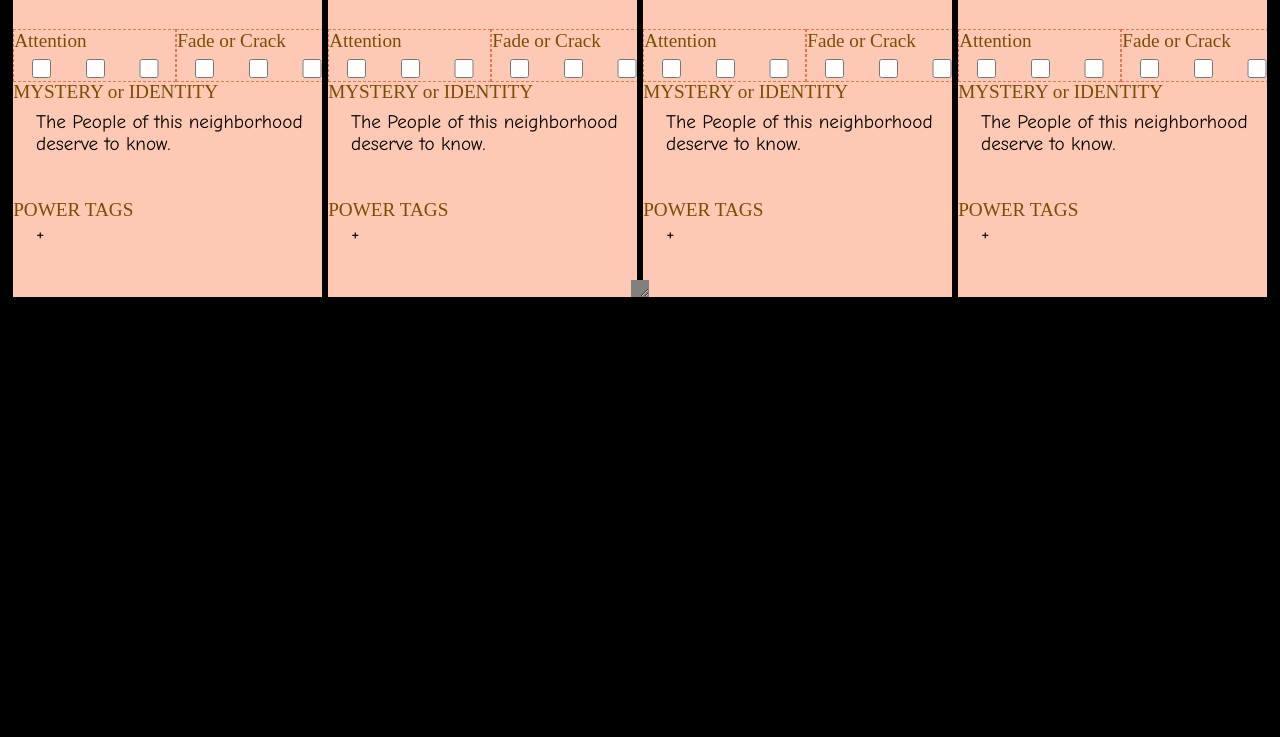
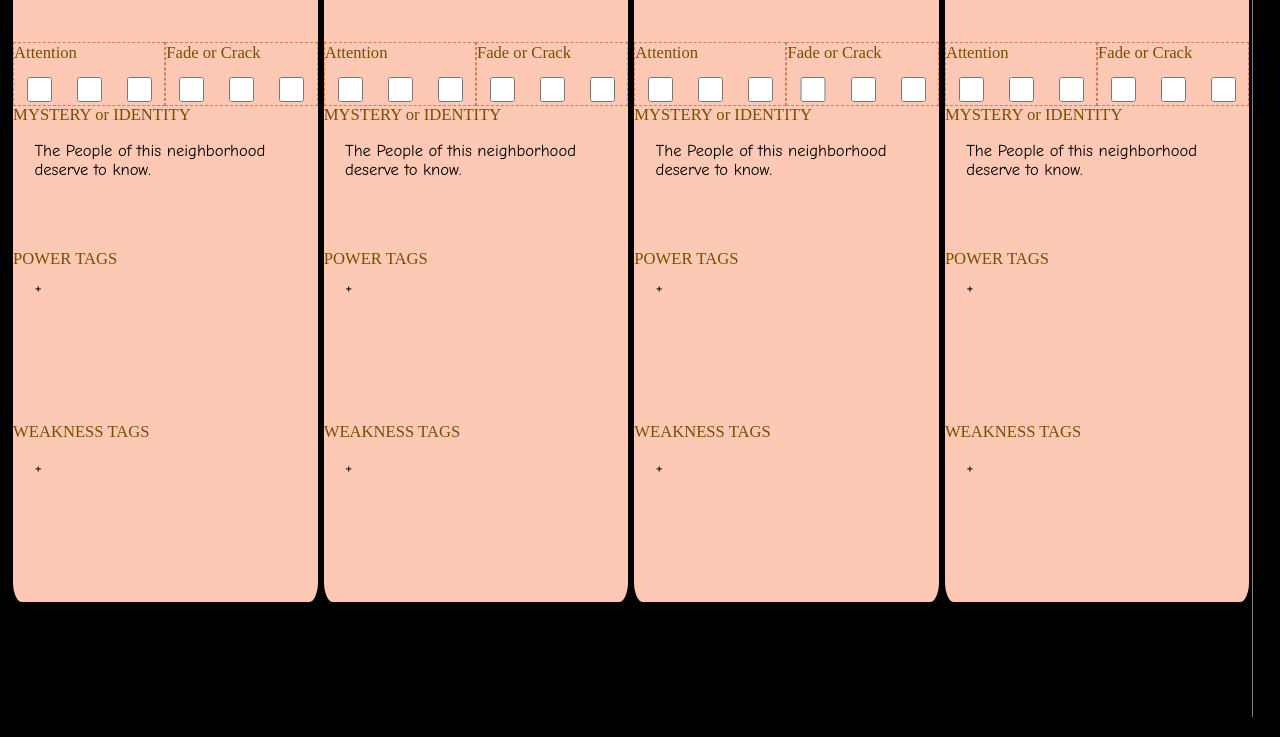
Before and after one commit to AP0me/CityOfMist, a plain HTML site: page themes.html in a window 1280 px wide. Shown: the part 73-810 px from the top of the page. Drawn offline with Linux system fonts and the light colour scheme.

Commit message:
Fixed overflow in chrome.

```diff
--- a/themes.css
+++ b/themes.css
@@ -1,5 +1,5 @@
 *{
-  font-size: 1.5vw;
+  font-size: 1.3vw;
 }
 html{
   width: 100vw;
@@ -14,7 +14,7 @@ body{
 }
 .root{
   display: grid;
-  grid-template-columns: auto;
+  grid-template-columns: auto auto;
   grid-template-rows: auto auto;
   width: calc(100% - 20px);
   height: calc(100% - 20px);
@@ -25,26 +25,19 @@ body{
   display: grid;
   overflow: auto;
   max-height: 90vh;
-  height: 45vh;
   grid-row-start: 1;
   grid-column-start: 1;
 }
 .resizebar{
   position: relative;
-  display: flex;
-  align-items: flex-end;
-  max-height: 90vh;
-  height: 45vh;
-  resize: vertical;
-  overflow: auto;
-  left: calc((100% - 17.617px)/2);
+  height: 100%;
   width: 17.617px;
-  grid-row-start: 1;
-  grid-column-start: 1;
+  overflow-y: auto;
+  grid-row: span 2;
 }
 .resizebar-inground{
-  width: 100%;
-  height: 17px;
+  width: 1px;
+  height: 1000%;
   background-color: gray;
 }
 .tagQuestionContainer{
@@ -66,7 +59,7 @@ body{
 }
 @media(max-aspect-ratio: 7/5) {
   *{
-    font-size: 3vw;
+    font-size: 2vw;
   }
   .table{
     display: grid;
@@ -114,6 +107,20 @@ body{
     max-height: 90vh;
     overflow: auto;
   }
+  .resizebar{
+    position: relative;
+    height: 100%;
+    width: 17.617px;
+    overflow-y: auto;
+    grid-row: span 2;
+  }
+  .resizebar::-webkit-scrollbar{
+    display: none;
+  }
+  .resizebar-inground{
+    width: 1px;
+    height: 1000%;
+  }
 }
 .theme{
   display: grid;
@@ -128,7 +135,7 @@ body{
   color: rgba(0, 0, 0, 0.837);
   background-color: rgb(208, 102, 208)
 }
-.mythos>.Mystery>.MysteryHeader, .logos>.Type>.TypeHeader{
+.mythos>.Mystery>.MysteryHeader{
   color: rgba(0, 0, 0, 0.837);
 }
 .TypeHeader{
@@ -159,7 +166,7 @@ body{
   outline: rgba(185, 49, 0, 0.514) dashed 1px;
 }
 .mythos>.checkAttentionFade>.Attention{
-  outline: rgb(135, 68, 135) dashed 1px;
+  outline: rgba(135, 68, 135, 1) dashed 1px;
 }
 .AttentionCheckContainer{
   display: grid;
--- a/themes.html
+++ b/themes.html
@@ -5,9 +5,9 @@
   <meta name="viewport" content="width=device-width">
   <link rel="stylesheet" type="text/css" href="themes.css" />
   </head>
-<body onmouseup="resizeTable()">
+<body>
   <div class="root">
-    <div class="resizeme">
+    <div class="resizeme" style="height: 100%;">
       <div class="table">
         <div id="theme1" class="theme logos">
           <div id="1" class="Type">
@@ -171,7 +171,7 @@
         </div>
       </div>
     </div>
-    <div class="resizebar" onmouseenter="resizeTable()"><div class="resizebar-inground"></div></div>
+    <div class="resizebar" onscroll="resizeTable(this)"><div class="resizebar-inground"></div></div>
     <div class="tagQuestionContainer">
       <div class="tagQuestionContainer1" id="id1">
         <div class="PowerQuestions"></div>
@@ -190,8 +190,6 @@
         <div class="WeaknessQuestions"></div>
       </div>
     </div>
-    <div></div>
-
   </div>
   <script src="themes.js"></script>
 <body></html>
--- a/themes.js
+++ b/themes.js
@@ -329,115 +329,115 @@ function displayQuestions(){
       case 24:
         questionsContainerText=`
           <p class="questionParaq">Expression</p>
-          <p class="questionParaq" onclick="letteredWeaknessQuestionAnswered(this, `+i+`)" letter="A" >A) In what situations or conditions weaken or delete the expression of your myth?</p>
-          <p class="questionParaq" onclick="letteredWeaknessQuestionAnswered(this, `+i+`)" letter="B" >B) Which targets are immune or resistant in the expression of your myth?</p>
-          <p class="questionParaq" onclick="letteredWeaknessQuestionAnswered(this, `+i+`)" letter="C" >C) What happens when you lose control on expressing your myth?</p>
-          <p class="questionParaq" onclick="letteredWeaknessQuestionAnswered(this, `+i+`)" letter="D" >D) What are the impacts of the introduction of your myths in the world?</p>`
+          <p class="questionParaq" onclick="letteredWeaknessQuestionAnswered(this, `+i+`)" letter="A" >A) Conditions of weakness of your expression.</p>
+          <p class="questionParaq" onclick="letteredWeaknessQuestionAnswered(this, `+i+`)" letter="B" >B) Targets that are immune or resistant to your expression.</p>
+          <p class="questionParaq" onclick="letteredWeaknessQuestionAnswered(this, `+i+`)" letter="C" >C) Results of losing control of your expressing.</p>
+          <p class="questionParaq" onclick="letteredWeaknessQuestionAnswered(this, `+i+`)" letter="D" >D) Impacts of the bringing your myths into the world?</p>`
         break;
       case 25:
         questionsContainerText=`
           <p class="questionParaq">Mobility</p>
-          <p class="questionParaq" onclick="letteredWeaknessQuestionAnswered(this, `+i+`)" letter="A" >A) What hinders or slows you down?</p>
-          <p class="questionParaq" onclick="letteredWeaknessQuestionAnswered(this, `+i+`)" letter="B" >B) What happens when you go too fast, too far, etc.?</p>
-          <p class="questionParaq" onclick="letteredWeaknessQuestionAnswered(this, `+i+`)" letter="C" >C) What happens when you are caught?</p>
-          <p class="questionParaq" onclick="letteredWeaknessQuestionAnswered(this, `+i+`)" letter="D" >D) What residual evidence does your movement leaves on you, on others or in the environment?</p>`
+          <p class="questionParaq" onclick="letteredWeaknessQuestionAnswered(this, `+i+`)" letter="A" >A) Something that hinders or slows you down.</p>
+          <p class="questionParaq" onclick="letteredWeaknessQuestionAnswered(this, `+i+`)" letter="B" >B) Results of going too fast, too far, etc.</p>
+          <p class="questionParaq" onclick="letteredWeaknessQuestionAnswered(this, `+i+`)" letter="C" >C) Results of getting caught.</p>
+          <p class="questionParaq" onclick="letteredWeaknessQuestionAnswered(this, `+i+`)" letter="D" >D) Residual evidence your movement leaves on you, others or environment?</p>`
         break;
       case 26:
         questionsContainerText=`
           <p class="questionParaq">Relic</p>
-          <p class="questionParaq" onclick="letteredWeaknessQuestionAnswered(this, `+i+`)" letter="A" >A) What is the most troublesome defect of your relic?</p>
-          <p class="questionParaq" onclick="letteredWeaknessQuestionAnswered(this, `+i+`)" letter="B" >B) What can interfere with powers of your relic?</p>
-          <p class="questionParaq" onclick="letteredWeaknessQuestionAnswered(this, `+i+`)" letter="C" >C) What can damage or destroy your relic?</p>
-          <p class="questionParaq" onclick="letteredWeaknessQuestionAnswered(this, `+i+`)" letter="D" >D) What has changed for worst in you because of your relic?</p>`
+          <p class="questionParaq" onclick="letteredWeaknessQuestionAnswered(this, `+i+`)" letter="A" >A) Troublesome defect of your relic.</p>
+          <p class="questionParaq" onclick="letteredWeaknessQuestionAnswered(this, `+i+`)" letter="B" >B) Something that interferes with powers of your relic.</p>
+          <p class="questionParaq" onclick="letteredWeaknessQuestionAnswered(this, `+i+`)" letter="C" >C) Something that can damage or destroy your relic.</p>
+          <p class="questionParaq" onclick="letteredWeaknessQuestionAnswered(this, `+i+`)" letter="D" >D) Personality trait that has changed for worse because of your relic.</p>`
         break;
       case 21:
         questionsContainerText=`
           <p class="questionParaq">Adaptation</p>
-          <p class="questionParaq" onclick="letteredWeaknessQuestionAnswered(this, `+i+`)" letter="A" >A) What do your powers depend on?</p>
-          <p class="questionParaq" onclick="letteredWeaknessQuestionAnswered(this, `+i+`)" letter="B" >B) Which results are the most difficult to reaching?</p>
-          <p class="questionParaq" onclick="letteredWeaknessQuestionAnswered(this, `+i+`)" letter="C" >C) What hinders your myth or limits its possibilities?</p>
-          <p class="questionParaq" onclick="letteredWeaknessQuestionAnswered(this, `+i+`)" letter="D" >D) What bad habits have you got due to your powers of adaptation?</p>`
+          <p class="questionParaq" onclick="letteredWeaknessQuestionAnswered(this, `+i+`)" letter="A" >A) Something that your powers depend on.</p>
+          <p class="questionParaq" onclick="letteredWeaknessQuestionAnswered(this, `+i+`)" letter="B" >B) Most difficult results to reach.</p>
+          <p class="questionParaq" onclick="letteredWeaknessQuestionAnswered(this, `+i+`)" letter="C" >C) Something that hinders your myth or limits its possibilities.</p>
+          <p class="questionParaq" onclick="letteredWeaknessQuestionAnswered(this, `+i+`)" letter="D" >D) Bad habits you have got due to your powers.</p>`
         break;
       case 22:
         questionsContainerText=`
           <p class="questionParaq">Bastion</p>
-          <p class="questionParaq" onclick="letteredWeaknessQuestionAnswered(this, `+i+`)" letter="A" >A) How your defencive powers affect your appearance?</p>
-          <p class="questionParaq" onclick="letteredWeaknessQuestionAnswered(this, `+i+`)" letter="B" >B) What are the unwanted implications of your defence?</p>
-          <p class="questionParaq" onclick="letteredWeaknessQuestionAnswered(this, `+i+`)" letter="C" >C) What attack is your defence suseptable to?</p>
-          <p class="questionParaq" onclick="letteredWeaknessQuestionAnswered(this, `+i+`)" letter="D" >D) What personality traint derived from your defence gets into trouble?</p>`
+          <p class="questionParaq" onclick="letteredWeaknessQuestionAnswered(this, `+i+`)" letter="A" >A) Negative way your defencive powers affect your appearance.</p>
+          <p class="questionParaq" onclick="letteredWeaknessQuestionAnswered(this, `+i+`)" letter="B" >B) Unwanted implication of your defence.</p>
+          <p class="questionParaq" onclick="letteredWeaknessQuestionAnswered(this, `+i+`)" letter="C" >C) Attack your defence suseptable to.</p>
+          <p class="questionParaq" onclick="letteredWeaknessQuestionAnswered(this, `+i+`)" letter="D" >D) Personality traint derived from your defence gets into trouble.</p>`
         break;
       case 23:
         questionsContainerText=`
           <p class="questionParaq">Divination</p>
-          <p class="questionParaq" onclick="letteredWeaknessQuestionAnswered(this, `+i+`)" letter="A" >A) What happens when your divination overwhelms you?</p>
-          <p class="questionParaq" onclick="letteredWeaknessQuestionAnswered(this, `+i+`)" letter="B" >B) What can hinder or block your divination?</p>
-          <p class="questionParaq" onclick="letteredWeaknessQuestionAnswered(this, `+i+`)" letter="C" >C) What is beyond the reach of your divination?</p>
-          <p class="questionParaq" onclick="letteredWeaknessQuestionAnswered(this, `+i+`)" letter="D" >D) What do you need to use your divination?</p>`
+          <p class="questionParaq" onclick="letteredWeaknessQuestionAnswered(this, `+i+`)" letter="A" >A) Results of you getting overwhelmed by your divination.</p>
+          <p class="questionParaq" onclick="letteredWeaknessQuestionAnswered(this, `+i+`)" letter="B" >B) Something that hinders or blocks your divination.</p>
+          <p class="questionParaq" onclick="letteredWeaknessQuestionAnswered(this, `+i+`)" letter="C" >C) Something that is beyond the reach of your divination.</p>
+          <p class="questionParaq" onclick="letteredWeaknessQuestionAnswered(this, `+i+`)" letter="D" >D) Something that you need, to use your divination.</p>`
         break;
       case 27:
         questionsContainerText=`
           <p class="questionParaq">Subversion</p>
-          <p class="questionParaq" onclick="letteredWeaknessQuestionAnswered(this, `+i+`)" letter="A" >A) What might expose you to?</p>
-          <p class="questionParaq" onclick="letteredWeaknessQuestionAnswered(this, `+i+`)" letter="B" >B) What reveals when you are exposed ?</p>
-          <p class="questionParaq" onclick="letteredWeaknessQuestionAnswered(this, `+i+`)" letter="C" >C) Who or what are you hiding from?</p>
-          <p class="questionParaq" onclick="letteredWeaknessQuestionAnswered(this, `+i+`)" letter="D" >D) What psychological tendencies unfavorable have you developed in the shadow or behind your mask?</p>`
+          <p class="questionParaq" onclick="letteredWeaknessQuestionAnswered(this, `+i+`)" letter="A" >A) Something that might expose you.</p>
+          <p class="questionParaq" onclick="letteredWeaknessQuestionAnswered(this, `+i+`)" letter="B" >B) Something that is revealed when you are exposed.</p>
+          <p class="questionParaq" onclick="letteredWeaknessQuestionAnswered(this, `+i+`)" letter="C" >C) Something/Someone that are you hiding from.</p>
+          <p class="questionParaq" onclick="letteredWeaknessQuestionAnswered(this, `+i+`)" letter="D" >D) Disadvantagous psychological tendencies have you developed in the shadow or behind your mask.</p>`
         break;
 
       case 11://Left here...
         questionsContainerText=`
           <p class="questionParaq">Defining event</p>
-          <p class="questionParaq" onclick="letteredWeaknessQuestionAnswered(this, `+i+`)" letter="A" >A) What emotional scar or baggage does your defining event did it left you?</p>
-          <p class="questionParaq" onclick="letteredWeaknessQuestionAnswered(this, `+i+`)" letter="B" >B) Following your determining event, what responsibilities or charges social response?</p>
-          <p class="questionParaq" onclick="letteredWeaknessQuestionAnswered(this, `+i+`)" letter="C" >C) Who or what haunts you because of your defining event?</p>
-          <p class="questionParaq" onclick="letteredWeaknessQuestionAnswered(this, `+i+`)" letter="D" >D) What is now broken within you, physically or mentally, due to your event determining ?</p>`
+          <p class="questionParaq" onclick="letteredWeaknessQuestionAnswered(this, `+i+`)" letter="A" >A) Emotional scar or baggage your defining event left you with.</p>
+          <p class="questionParaq" onclick="letteredWeaknessQuestionAnswered(this, `+i+`)" letter="B" >B) Following your defining event, what responsibilities or charges social response.</p>
+          <p class="questionParaq" onclick="letteredWeaknessQuestionAnswered(this, `+i+`)" letter="C" >C) Something/Someone that haunts you because of your defining event.</p>
+          <p class="questionParaq" onclick="letteredWeaknessQuestionAnswered(this, `+i+`)" letter="D" >D) Something that is now broken within you, physically or mentally, due to your defining event.</p>`
         break;
       case 12:
         questionsContainerText=`
           <p class="questionParaq">Defining relationship</p>
-          <p class="questionParaq" onclick="letteredWeaknessQuestionAnswered(this, `+i+`)" letter="A" >A) How can they be hurt or hurt?</p>
-          <p class="questionParaq" onclick="letteredWeaknessQuestionAnswered(this, `+i+`)" letter="B" >B) What negative effect do they have on you ?</p>
-          <p class="questionParaq" onclick="letteredWeaknessQuestionAnswered(this, `+i+`)" letter="C" >C) Who or what else awaits them attention or its time?</p>
-          <p class="questionParaq" onclick="letteredWeaknessQuestionAnswered(this, `+i+`)" letter="D" >D) In what circumstances will they be unable to help you?</p>`
+          <p class="questionParaq" onclick="letteredWeaknessQuestionAnswered(this, `+i+`)" letter="A" >A) Way they can be hurt or impeded.</p>
+          <p class="questionParaq" onclick="letteredWeaknessQuestionAnswered(this, `+i+`)" letter="B" >B) Negative effect they have on you.</p>
+          <p class="questionParaq" onclick="letteredWeaknessQuestionAnswered(this, `+i+`)" letter="C" >C) Something/Someone else that awaits their attention or time.</p>
+          <p class="questionParaq" onclick="letteredWeaknessQuestionAnswered(this, `+i+`)" letter="D" >D) Circumstances when they are unable to help you.</p>`
         break;
       case 13:
         questionsContainerText=`
           <p class="questionParaq">Mission</p>
-          <p class="questionParaq" onclick="letteredWeaknessQuestionAnswered(this, `+i+`)" letter="A" >A) What are the side effects or charges of the pursuit of the mission?</p>
-          <p class="questionParaq" onclick="letteredWeaknessQuestionAnswered(this, `+i+`)" letter="B" >B) What are the weak points or wild-cards of your plan?</p>
-          <p class="questionParaq" onclick="letteredWeaknessQuestionAnswered(this, `+i+`)" letter="C" >C) Which approach or psychological disposition will hindrance your endeavors?</p>
-          <p class="questionParaq" onclick="letteredWeaknessQuestionAnswered(this, `+i+`)" letter="D" >D) Why have you not succeeded so far?</p>`
+          <p class="questionParaq" onclick="letteredWeaknessQuestionAnswered(this, `+i+`)" letter="A" >A) Side effects or burdens of the pursuit of the mission.</p>
+          <p class="questionParaq" onclick="letteredWeaknessQuestionAnswered(this, `+i+`)" letter="B" >B) Weak points or wild-cards of your plan.</p>
+          <p class="questionParaq" onclick="letteredWeaknessQuestionAnswered(this, `+i+`)" letter="C" >C) Approach or psychological disposition will hinder your endeavors?</p>
+          <p class="questionParaq" onclick="letteredWeaknessQuestionAnswered(this, `+i+`)" letter="D" >D) Reason you have not succeeded so far.</p>`
         break;
       case 14:
         questionsContainerText=`
           <p class="questionParaq">Personality</p>
-          <p class="questionParaq" onclick="letteredWeaknessQuestionAnswered(this, `+i+`)" letter="A" >A) What happens when you leave yourself to go too far?</p>
-          <p class="questionParaq" onclick="letteredWeaknessQuestionAnswered(this, `+i+`)" letter="B" >B) What kinds of people or conditions make your personality less effective?</p>
-          <p class="questionParaq" onclick="letteredWeaknessQuestionAnswered(this, `+i+`)" letter="C" >C) What aspects of your appearance, your style or your physics can constrain you?</p>
-          <p class="questionParaq" onclick="letteredWeaknessQuestionAnswered(this, `+i+`)" letter="D" >D) What happens when you are pushed in a corner?</p>`
+          <p class="questionParaq" onclick="letteredWeaknessQuestionAnswered(this, `+i+`)" letter="A" >A) Restults of letting yourself to go too far.</p>
+          <p class="questionParaq" onclick="letteredWeaknessQuestionAnswered(this, `+i+`)" letter="B" >B) Kinds of people or conditions make your personality less effective.</p>
+          <p class="questionParaq" onclick="letteredWeaknessQuestionAnswered(this, `+i+`)" letter="C" >C) Aspect of your appearance, your style or your physique that can constrain you.</p>
+          <p class="questionParaq" onclick="letteredWeaknessQuestionAnswered(this, `+i+`)" letter="D" >D) Results of you being pushed into a corner.</p>`
         break;
       case 15:
         questionsContainerText=`
           <p class="questionParaq">Possessions</p>
-          <p class="questionParaq" onclick="letteredWeaknessQuestionAnswered(this, `+i+`)" letter="A" >A) What technical or practical defect have your items or possessions?</p>
-          <p class="questionParaq" onclick="letteredWeaknessQuestionAnswered(this, `+i+`)" letter="B" >B) What bad habits or traits related to your property are you displaying?</p>
-          <p class="questionParaq" onclick="letteredWeaknessQuestionAnswered(this, `+i+`)" letter="C" >C) What conditions could make your less effective possessions?</p>
-          <p class="questionParaq" onclick="letteredWeaknessQuestionAnswered(this, `+i+`)" letter="D" >D) Who or what can prevent you to use your goods?</p>`
+          <p class="questionParaq" onclick="letteredWeaknessQuestionAnswered(this, `+i+`)" letter="A" >A) Technical or practical defect your items or possessions have.</p>
+          <p class="questionParaq" onclick="letteredWeaknessQuestionAnswered(this, `+i+`)" letter="B" >B) Bad habits or traits related to your property you are displaying.</p>
+          <p class="questionParaq" onclick="letteredWeaknessQuestionAnswered(this, `+i+`)" letter="C" >C) Conditions that could make your possessions less effective.</p>
+          <p class="questionParaq" onclick="letteredWeaknessQuestionAnswered(this, `+i+`)" letter="D" >D) Something/Someone that can prevent you from using your goods.</p>`
         break;
       case 16:
         questionsContainerText=`
           <p class="questionParaq">Routine</p>
-          <p class="questionParaq" onclick="letteredWeaknessQuestionAnswered(this, `+i+`)" letter="A" >A) At the end of your day, whether you do you stay?</p>
-          <p class="questionParaq" onclick="letteredWeaknessQuestionAnswered(this, `+i+`)" letter="B" >B) What are the trending limitations or cons of your routine?</p>
-          <p class="questionParaq" onclick="letteredWeaknessQuestionAnswered(this, `+i+`)" letter="C" >C) Who or what can interfere with your routine?</p>
-          <p class="questionParaq" onclick="letteredWeaknessQuestionAnswered(this, `+i+`)" letter="D" >D) What happens when you are knocked out of your routine?</p>`
+          <p class="questionParaq" onclick="letteredWeaknessQuestionAnswered(this, `+i+`)" letter="A" >A) Something are you felt with at the end of your day.</p>
+          <p class="questionParaq" onclick="letteredWeaknessQuestionAnswered(this, `+i+`)" letter="B" >B) Mundane limitations or cons of your routine.</p>
+          <p class="questionParaq" onclick="letteredWeaknessQuestionAnswered(this, `+i+`)" letter="C" >C) Something/Someone that can interfere with your routine.</p>
+          <p class="questionParaq" onclick="letteredWeaknessQuestionAnswered(this, `+i+`)" letter="D" >D) Results of getting thrown out of your routine.</p>`
         break;
       case 17:
         questionsContainerText=`
           <p class="questionParaq">Training</p>
-          <p class="questionParaq" onclick="letteredWeaknessQuestionAnswered(this, `+i+`)" letter="A" >A) What is the most problematic failure in your technique?</p>
-          <p class="questionParaq" onclick="letteredWeaknessQuestionAnswered(this, `+i+`)" letter="B" >B) How has your training adequately affected your psyche or your body?</p>
-          <p class="questionParaq" onclick="letteredWeaknessQuestionAnswered(this, `+i+`)" letter="C" >C) Who is after you because of your importance in the field?</p>
-          <p class="questionParaq" onclick="letteredWeaknessQuestionAnswered(this, `+i+`)" letter="D" >D) Name a unique defect to a specific move or method as you described in your power tags.</p>`
+          <p class="questionParaq" onclick="letteredWeaknessQuestionAnswered(this, `+i+`)" letter="A" >A) Problematic flaw in your technique.</p>
+          <p class="questionParaq" onclick="letteredWeaknessQuestionAnswered(this, `+i+`)" letter="B" >B) Adverse affected of your training on your psyche or your body.</p>
+          <p class="questionParaq" onclick="letteredWeaknessQuestionAnswered(this, `+i+`)" letter="C" >C) Someone that is after you because of your importance in the field.</p>
+          <p class="questionParaq" onclick="letteredWeaknessQuestionAnswered(this, `+i+`)" letter="D" >D) Unique defect to a specific move or method you described in your power tags.</p>`
         break;
     }
     weaknessTagQuestionContainerList[i].innerHTML = questionsContainerText;
@@ -462,9 +462,19 @@ function changeThemeType(elem){
   selectedThemeTypeList = document.querySelectorAll(".theme>.Type>.TypeTextBox>option:checked");
 }
 
-function resizeTable(){
+function resizeTable(Scroll){
+  insideScroll = Scroll.querySelector("div");
+  heightScroll = Scroll.scrollTop;
+  heightScroll = heightScroll/10;
   elem=document.querySelector(".resizebar");
-  myHeight = elem.style.height;
+  myHeight = heightScroll;
+  console.log(myHeight);
   table = document.querySelector(".resizeme");
-  table.style.height = myHeight;
+  table.style.height = myHeight+"px";
+  console.log(table.style.height);
 }
+
+
+elem=document.querySelector(".resizebar");
+elemSubdiv=document.querySelector(".resizebar>div");
+elem.scrollBy(0, elemSubdiv.offsetHeight/2);
```
